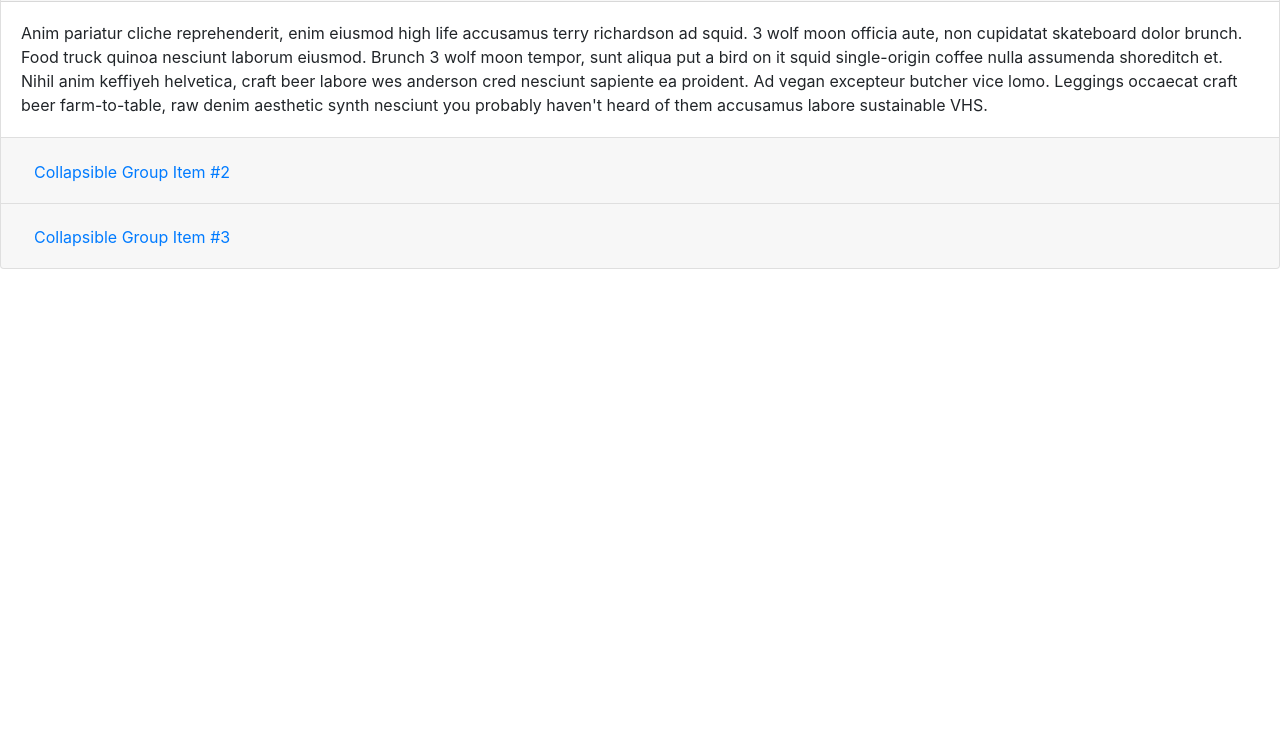
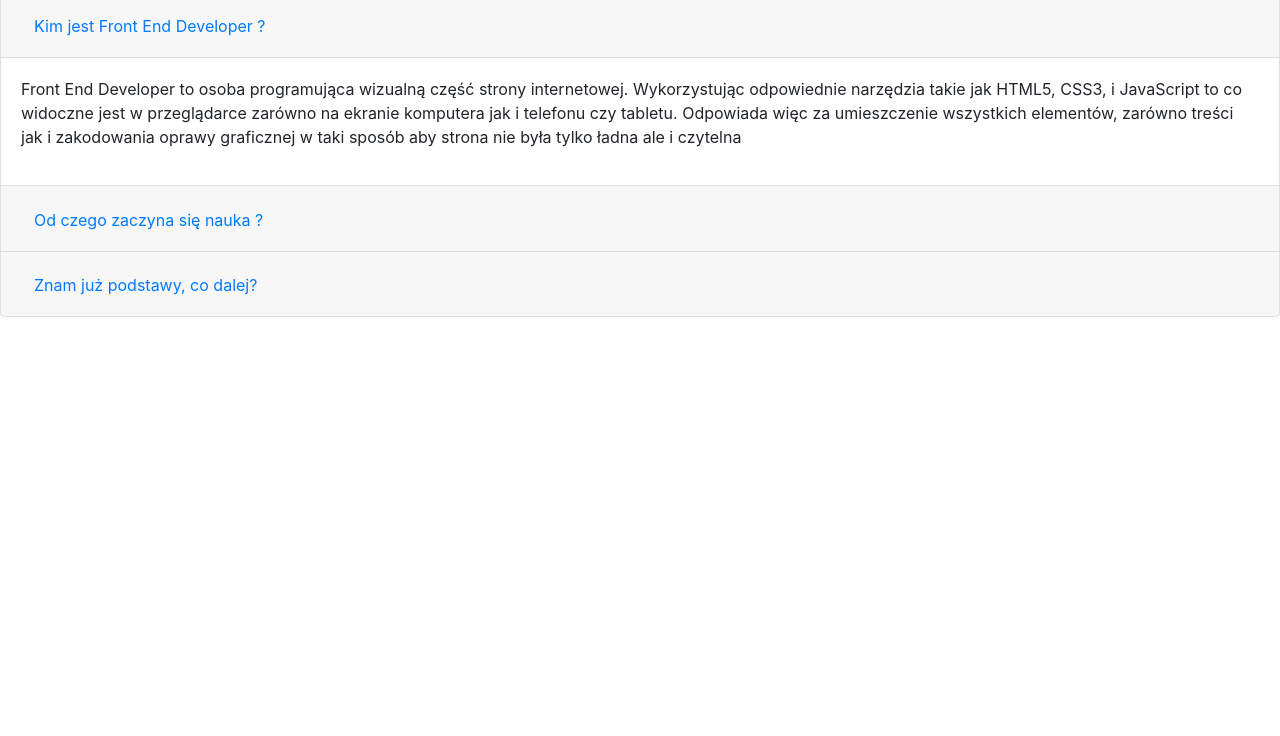
Before and after one commit to pachumat1993/Little_Bootstrap_Project, a plain HTML site: page index.html in a window 1280 px wide. Shown: the part 64-800 px from the top of the page. Drawn offline with nearby package versions, Linux system fonts and the light colour scheme.

Commit message:
Dodano nagłówek H1, Edytowano body, dodano w sekci bootstrap span, oraz paragraf, i podzielono je na klasy, span1, span2,span3, oraz par1,par2,par3,-teraz stylowanie

```diff
--- a/index.html
+++ b/index.html
@@ -21,18 +21,20 @@
     <!-- import collapse z bootstrapa  -->
 
     <div class="accordion" id="accordionExample">
+        <h1 class="faq">FAQ</h1>
         <div class="card">
           <div class="card-header" id="headingOne">
             <h2 class="mb-0">
               <button class="btn btn-link" type="button" data-toggle="collapse" data-target="#collapseOne" aria-expanded="true" aria-controls="collapseOne">
-                Collapsible Group Item #1
+               <span class="span1">Kim jest Front End Developer ? </span>
               </button>
             </h2>
           </div>
 
           <div id="collapseOne" class="collapse show" aria-labelledby="headingOne" data-parent="#accordionExample">
             <div class="card-body">
-              Anim pariatur cliche reprehenderit, enim eiusmod high life accusamus terry richardson ad squid. 3 wolf moon officia aute, non cupidatat skateboard dolor brunch. Food truck quinoa nesciunt laborum eiusmod. Brunch 3 wolf moon tempor, sunt aliqua put a bird on it squid single-origin coffee nulla assumenda shoreditch et. Nihil anim keffiyeh helvetica, craft beer labore wes anderson cred nesciunt sapiente ea proident. Ad vegan excepteur butcher vice lomo. Leggings occaecat craft beer farm-to-table, raw denim aesthetic synth nesciunt you probably haven't heard of them accusamus labore sustainable VHS.
+              <p class="par1">Front End Developer to osoba programująca wizualną część strony internetowej. Wykorzystując odpowiednie narzędzia takie jak HTML5, CSS3, i JavaScript to co widoczne jest w przeglądarce zarówno na ekranie komputera jak i telefonu czy tabletu.
+                Odpowiada więc za umieszczenie wszystkich elementów, zarówno treści jak i zakodowania oprawy graficznej w taki sposób aby strona nie była tylko ładna ale i czytelna</p>
             </div>
           </div>
         </div>
@@ -40,13 +42,14 @@
           <div class="card-header" id="headingTwo">
             <h2 class="mb-0">
               <button class="btn btn-link collapsed" type="button" data-toggle="collapse" data-target="#collapseTwo" aria-expanded="false" aria-controls="collapseTwo">
-                Collapsible Group Item #2
+                <span class="span2">Od czego zaczyna się nauka ?</span>
               </button>
             </h2>
           </div>
           <div id="collapseTwo" class="collapse" aria-labelledby="headingTwo" data-parent="#accordionExample">
             <div class="card-body">
-              Anim pariatur cliche reprehenderit, enim eiusmod high life accusamus terry richardson ad squid. 3 wolf moon officia aute, non cupidatat skateboard dolor brunch. Food truck quinoa nesciunt laborum eiusmod. Brunch 3 wolf moon tempor, sunt aliqua put a bird on it squid single-origin coffee nulla assumenda shoreditch et. Nihil anim keffiyeh helvetica, craft beer labore wes anderson cred nesciunt sapiente ea proident. Ad vegan excepteur butcher vice lomo. Leggings occaecat craft beer farm-to-table, raw denim aesthetic synth nesciunt you probably haven't heard of them accusamus labore sustainable VHS.
+              <p class="par2">Nauka zaczyna się od podstaw. Na początku poznasz środowisko pracy Front End Developera czyli IDE. Kurs Front End Developer to zintegrowanie oprogramowanie wraz z pluginami, które nie tylko umożliwiają tworzenie stron, ale i ułatwiają to zadanie. Na kursie Front End Developer, nauczymy Cię korzystać z repozytorium GIT, dzięki któremu będziesz zapisywać postępy prac na bieżąco. W przyszłości ułatwi Ci to pracę w zespole, ponieważ pozwala na równoległe wprowadzanie zmian i tym samym zabezpiecza przed nadpisaniem projektu przez inną osobę. Kiedy nauczysz się już przygotowywać środowisko pracy Front End Developera, zaczniesz zagłębiać tajniki HTML5. Język ten służy do tworzenia stron internetowych przy użyciu znaczników semantycznych. Dowiesz się od czego zacząć i jak sprawić by Twój projekt był przejrzysty i działał prawidłowo na wszystkich przeglądarkach. Oprócz tego zdobędziesz wiedzę na temat CSS3, czyli kaskadowych arkuszy styli pozwalajacych na ułożenie i pokolorowanie elementów na stronie, dokładnie w taki sposób, jaki chcesz oraz nawet na tworzenie animacji.
+                Dodatkowo nauczysz się stosować technologię RWD, dostosowującą projekt do różnych urządzeń mobilnych.</p>
             </div>
           </div>
         </div>
@@ -54,13 +57,19 @@
           <div class="card-header" id="headingThree">
             <h2 class="mb-0">
               <button class="btn btn-link collapsed" type="button" data-toggle="collapse" data-target="#collapseThree" aria-expanded="false" aria-controls="collapseThree">
-                Collapsible Group Item #3
+                <span class="span3"> Znam już podstawy, co dalej?</span>
               </button>
             </h2>
           </div>
           <div id="collapseThree" class="collapse" aria-labelledby="headingThree" data-parent="#accordionExample">
             <div class="card-body">
-              Anim pariatur cliche reprehenderit, enim eiusmod high life accusamus terry richardson ad squid. 3 wolf moon officia aute, non cupidatat skateboard dolor brunch. Food truck quinoa nesciunt laborum eiusmod. Brunch 3 wolf moon tempor, sunt aliqua put a bird on it squid single-origin coffee nulla assumenda shoreditch et. Nihil anim keffiyeh helvetica, craft beer labore wes anderson cred nesciunt sapiente ea proident. Ad vegan excepteur butcher vice lomo. Leggings occaecat craft beer farm-to-table, raw denim aesthetic synth nesciunt you probably haven't heard of them accusamus labore sustainable VHS.
+             <p class="par3">Znasz już podstawy. Zastanów się w którym kierunku, chcesz podążać.
+                 Przeanalizuj umiejętności, których się nauczyłaś/łeś.
+                 Pomyśl o swoich najmocniejszych stronach w programowaniu, i wtedy zdecyduj.
+                 Może wolisz JavaScript, idź w tym kierunku, rozwijasj się, albo jednak bardziej wolisz efekty wizualny, rozwijaj umiejętnosci CSS.
+                 To od Ciebie zależy co i jak będziesz programował.
+                 Wybór należy do Ciebie.
+             </p>
             </div>
           </div>
         </div>
```
